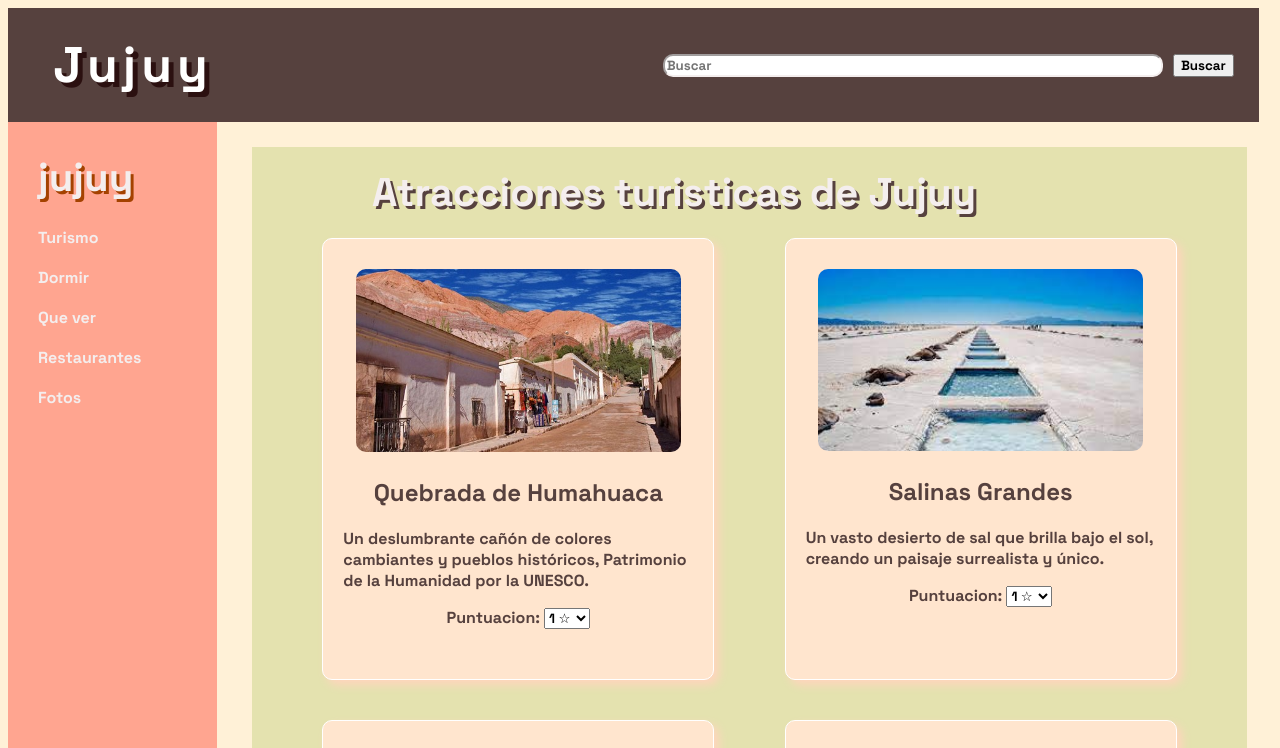
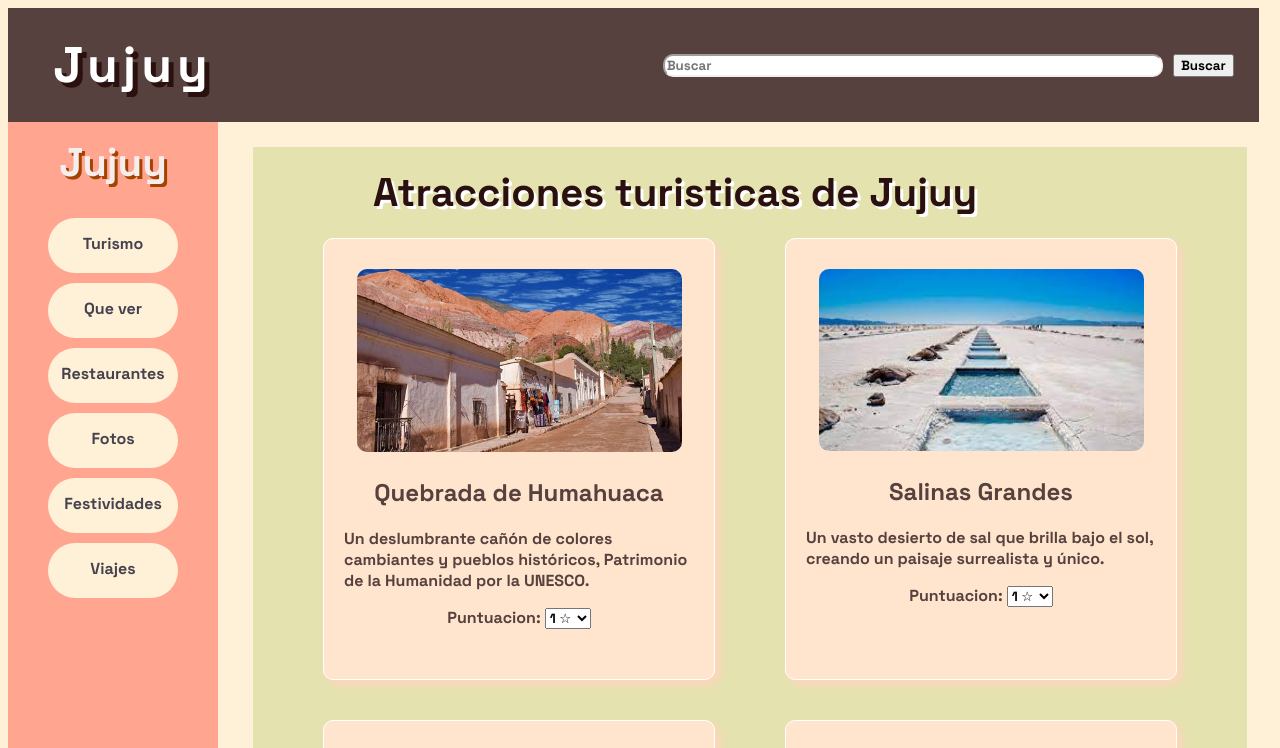
Before and after one commit to Cocom1n/proyecto_html_Carrasco_CandellaElisaRosa, a plain HTML site: page sitios.html in a window 1280 px wide. Shown: the top 748 px of the page. Drawn offline with Linux system fonts and the light colour scheme.

Commit message:
Ultimas correciones

```diff
--- a/sitios.html
+++ b/sitios.html
@@ -24,13 +24,14 @@
     <div class="contenedor">
 
         <div class="lateral">
-            <h2>jujuy</h2>
+            <h2>Jujuy</h2>
             <u>
                 <li>Turismo</li>
-                <li>Dormir</li>
                 <li>Que ver</li>
                 <li>Restaurantes</li>
                 <li>Fotos</li>
+                <li>Festividades</li>
+                <li>Viajes</li>
             </u>
         </div>
         <div class="pantalla">
--- a/styles.css
+++ b/styles.css
@@ -40,7 +40,7 @@ body{
 
 .contenedor{
     display: grid;
-    grid-template-columns: 1fr 5fr;
+    grid-template-columns: 1fr 6fr;
     grid-gap: 10px;
     margin: auto;
     width: 100%;
@@ -49,7 +49,7 @@ body{
 
 .lateral{
     background-color: #ffa590;
-    padding: 30px;
+    padding: 15px 30px;
     color: #F4EEEE;
 
 }
@@ -59,7 +59,8 @@ body{
     font-size: 40px;
     margin: 0px;
     margin-bottom: 30px;
-    position: fixed;
+    /* position: fixed; */
+    text-align: center;
 
 }
 
@@ -67,12 +68,20 @@ body{
     text-decoration: none;
     list-style: none;
     padding-top: 75px;
-    position: fixed;
+    /* position: fixed; */
 
 }
 
 li{
     height: 40px;
+    width: 130px;
+    justify-content: space-between;
+    background-color: #fff1d7;
+    color: #45424e;
+    margin: 10px;
+    text-align: center;
+    padding-top: 15px;
+    border-radius: 50px;
 }
 
 /* Contenido */
@@ -89,10 +98,10 @@ li{
 .pantalla h1{
     display: grid;
     text-align: center;
-    color: #F4EEEE;
+    color: #2b1010;
     font-size: 40px;
     float: left;
-    text-shadow: 3px 3px 0px #56413e;
+    text-shadow: 3px 3px 0px white;
     margin: 0px 100px;
 
 }
```
